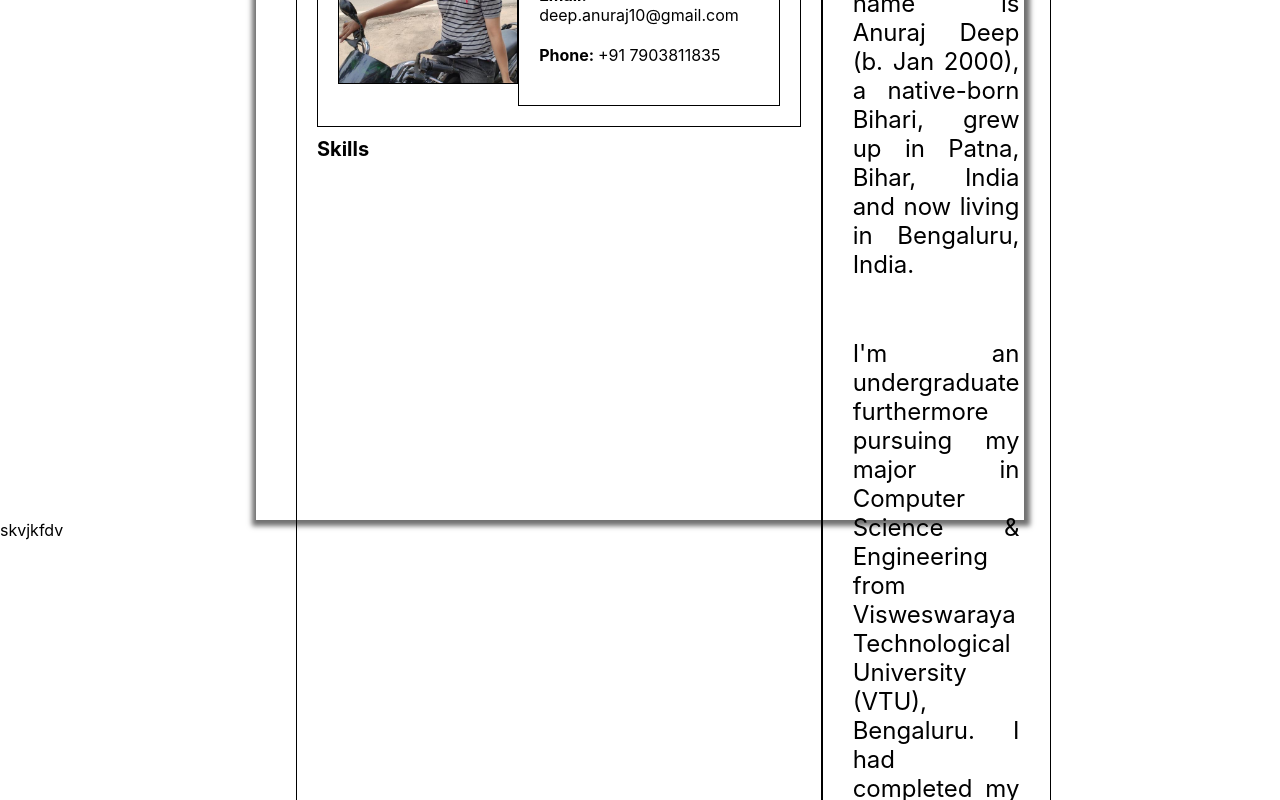
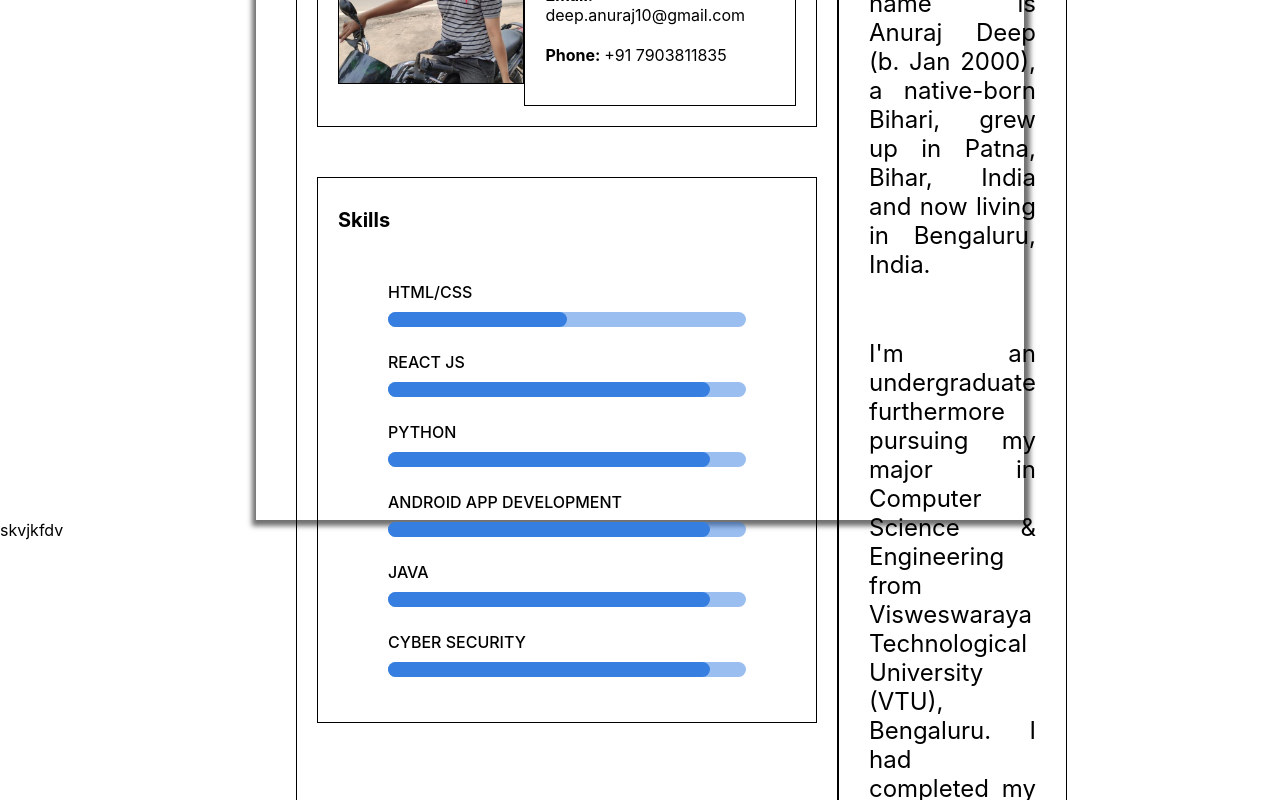
Before and after one commit to anuraj07/Portfolio, a React (Create React App) app: page / in a window 1280 px wide. Shown: the part 1240-2040 px from the top of the page. Built offline with nearby package versions, Linux system fonts and the light colour scheme.

Commit message:
Still in progress

```diff
--- a/src/About.js
+++ b/src/About.js
@@ -16,8 +16,19 @@ const About = () => {
                 <b>Email: </b> deep.anuraj10@gmail.com<br></br><br></br>
                 <b>Phone: </b> +91 7903811835<br></br><br></br>
                 </div></div>
+                <div className = "container">
+                <p><b>Skills</b></p>
+                    <ul>
+                        <li className = "html">HTML/CSS</li>
+                        <li className = "react">REACT JS</li>
+                        <li className = "pyhton">PYTHON</li>
+                        <li className = "android">ANDROID APP DEVELOPMENT</li>
+                        <li className = "java">JAVA</li>
+                        <li className = "cyber">CYBER SECURITY</li>
+                    </ul>
+                </div>
 
-                <p><b>Skills</b></p>
+
 
                 </div>
                 <div className = "right_part">
--- a/src/Aboutstyle.css
+++ b/src/Aboutstyle.css
@@ -37,6 +37,88 @@
     background-image: url(./pic.jpeg);
     background-size: cover;
 }
+.container {
+    width: 500px;
+    margin: 50px auto 0;
+    padding: 20px;
+}
+.container li {
+    position: relative;
+    list-style: none;
+    margin: 50px;
+    font-weight: 500;
+}
+li:before {
+    content: "";
+    position: absolute;
+    top: 30px;
+    left: 0;
+    width: 100%;
+    height: 15px;
+    background-color: rgba(54, 126, 223, .5);
+    border-radius: 1000px;
+}
+li:after {
+    content: "";
+    position: absolute;
+    top: 30px;
+    left: 0;
+    width: 0;
+    height: 15px;
+    background-color: rgba(54, 126, 223, 1);
+    border-radius: 1000px;
+    animation-duration: .7s;
+    animation-timing-function: ease;
+    animation-fill-mode: forwards;
+}
+li.html:after {
+    animation-name: html;
+}
+@keyframes html {
+    to {
+        width: 50%;
+    }
+}
+li.react:after {
+    animation-name: react;
+}
+@keyframes react {
+    to {
+        width: 90%;
+    }
+}
+li.pyhton:after {
+    animation-name: pyhton;
+}
+@keyframes pyhton {
+    to {
+        width: 90%;
+    }
+}
+li.android:after {
+    animation-name: android;
+}
+@keyframes android {
+    to {
+        width: 90%;
+    }
+}
+li.java:after {
+    animation-name: java;
+}
+@keyframes java {
+    to {
+        width: 90%;
+    }
+}
+li.cyber:after {
+    animation-name: cyber;
+}
+@keyframes cyber {
+    to {
+        width: 90%;
+    }
+}
 .left_part p {
     margin-top: 10px;
     font-size: 20px;
--- a/src/Navbarstyle.css
+++ b/src/Navbarstyle.css
@@ -6,7 +6,6 @@
     box-sizing: border-box;
 }
 nav{
-    /* background: #0082e6; */
     background: linear-gradient(to right, #0082e6,#6339fc);
     height: 80px;
     width: 100%;
```
